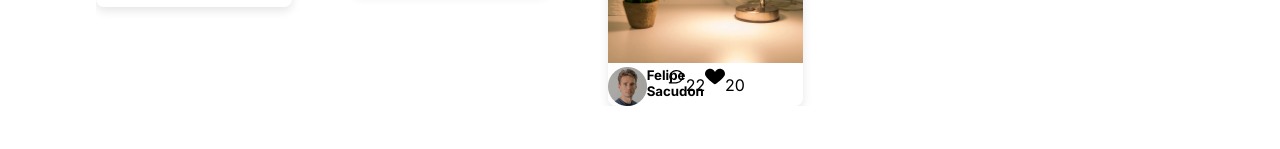
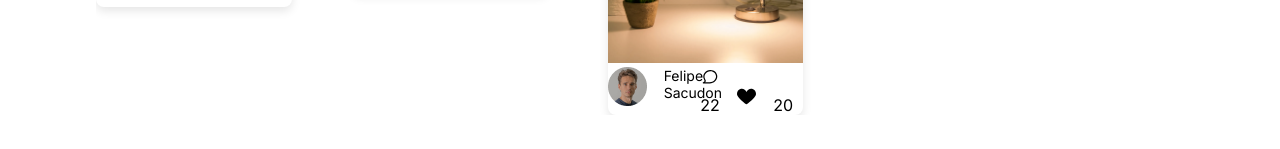
Before and after one commit to Toxicann/leapfrog, a plain HTML site: page assignments/assignment-5/index.html in a window 1280 px wide. Shown: the part 5217-5366 px from the top of the page. Drawn offline with Linux system fonts and the light colour scheme.

Commit message:
card errors

```diff
--- a/assignments/assignment-5/components/css/card.css
+++ b/assignments/assignment-5/components/css/card.css
@@ -97,10 +97,16 @@
   display: inline;
 }
 
-/* .card3bottom * {
-  margin-right: 0;
-} */
+.card3bottom {
+  padding: 14px 16px;
+}
 
-.card3bottom * {
-  margin-right: 10;
+.card3bottom h5 {
+  font-weight: 400;
+  font-size: 14px;
+  line-height: 17px;
 }
+
+.card3bottom *:not(:last-child) {
+  margin-right: 17px;
+}
```
